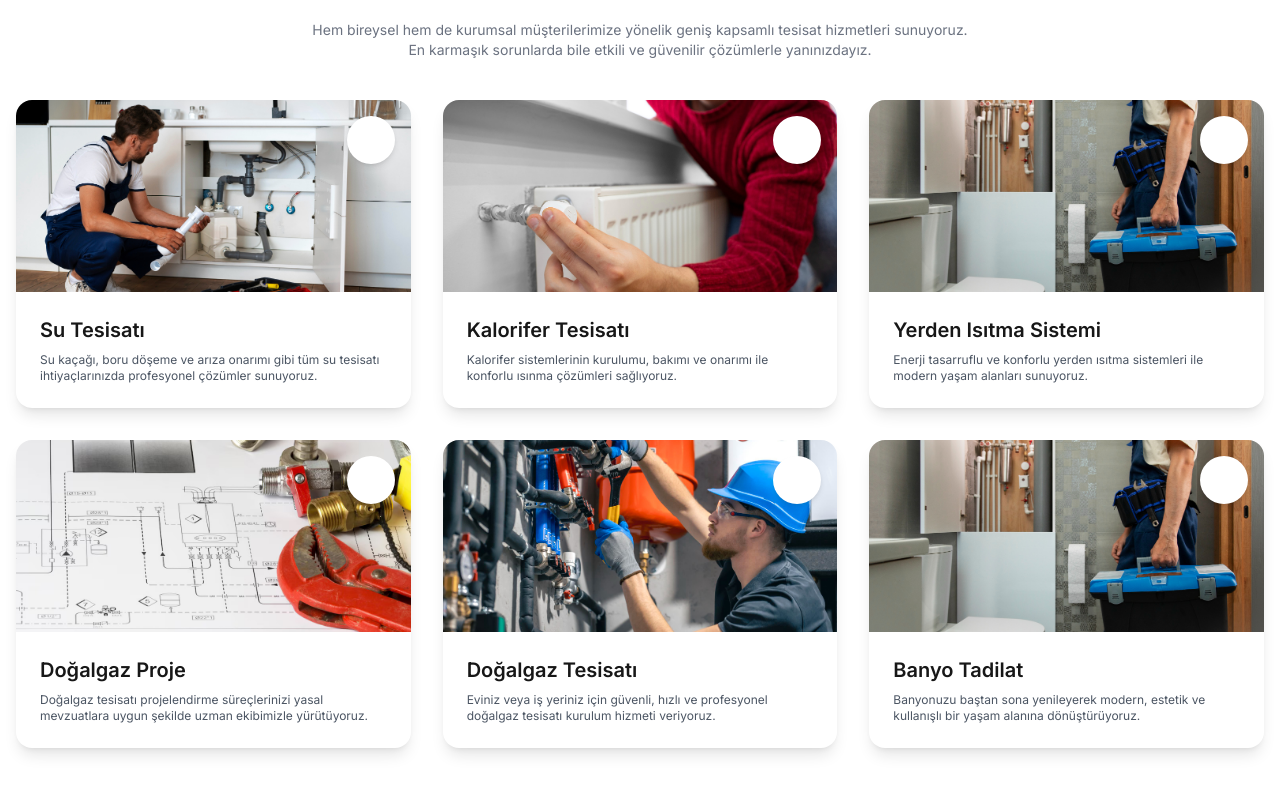
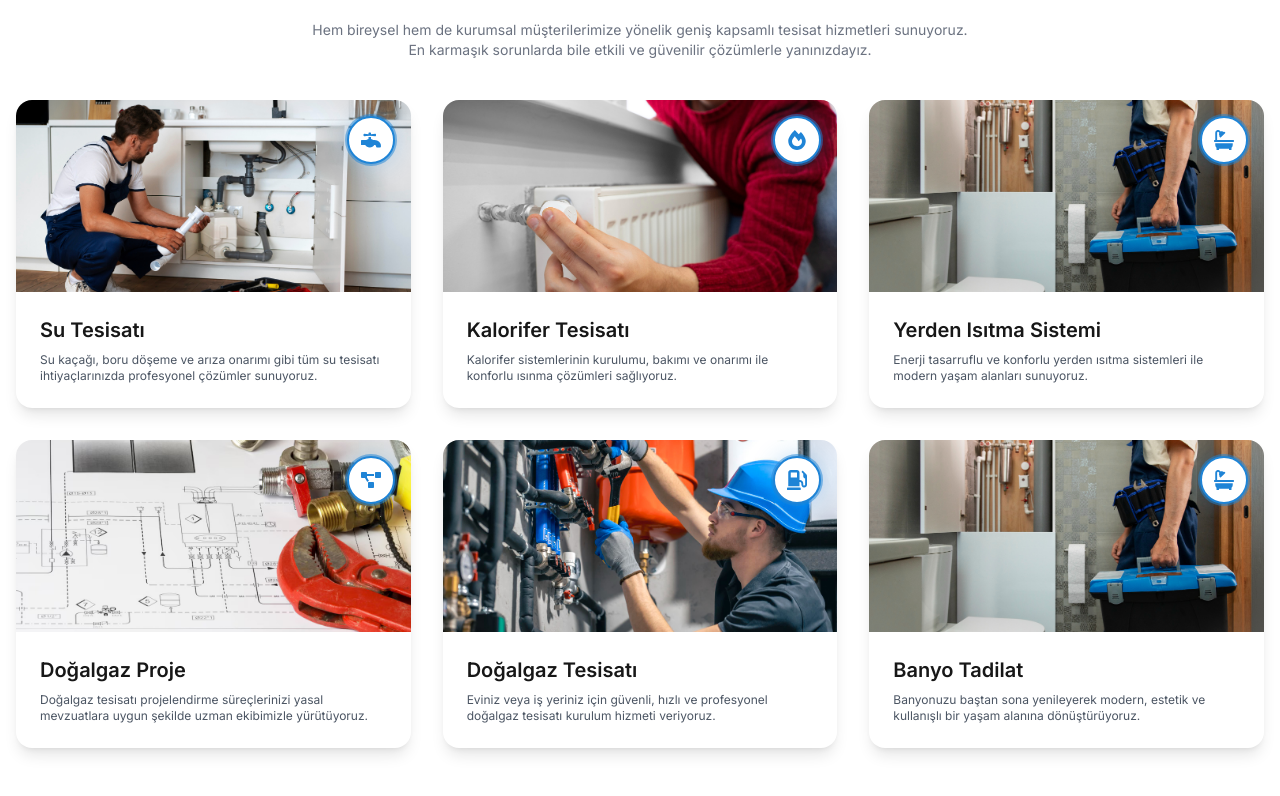
Before and after one commit to seval2016/NaturalGasProject, a Next.js app: page / in a window 1280 px wide. Shown: the part 864-1660 px from the top of the page. Built offline with nearby package versions, Linux system fonts and the light colour scheme.

Commit message:
pages design

```diff
--- a/src/app/page.tsx
+++ b/src/app/page.tsx
@@ -25,7 +25,7 @@ export default function Home() {
       <section id="hakkimizda">
         <About />
       </section>
-      <div className="py-8" />
+      <div className="py-6" />
       <section id="iletisim">
         <ContactHero />
       </section>
--- a/src/components/Services.tsx
+++ b/src/components/Services.tsx
@@ -1,16 +1,15 @@
 import React from 'react';
 import servicesData from '../data/services.json';
-import { FaTools, FaWrench, FaGasPump, FaWater, FaFire, FaHome } from 'react-icons/fa';
+import { FaFaucet, FaFireAlt, FaBath, FaProjectDiagram, FaGasPump } from 'react-icons/fa';
 import SectionTitle from './SectionTitle';
 import styles from '../styles/services.module.css';
 
 const iconMap: { [key: string]: React.ReactNode } = {
-  "tools": <FaTools className={styles.icon} />,
-  "wrench": <FaWrench className={styles.icon} />,
-  "gas": <FaGasPump className={styles.icon} />,
-  "water": <FaWater className={styles.icon} />,
-  "fire": <FaFire className={styles.icon} />,
-  "home": <FaHome className={styles.icon} />
+  "FaFaucet": <FaFaucet className={styles.icon} />,
+  "FaFireAlt": <FaFireAlt className={styles.icon} />,
+  "FaBath": <FaBath className={styles.icon} />,
+  "FaProjectDiagram": <FaProjectDiagram className={styles.icon} />,
+  "FaGasPump": <FaGasPump className={styles.icon} />
 };
 
 const Services = () => {
@@ -31,9 +30,7 @@ const Services = () => {
                 className={`${styles.image} group-hover:scale-110`}
               />
               <div className={styles.iconContainer}>
-                <div className={styles.icon}>
-                  {iconMap[service.icon]}
-                </div>
+                {iconMap[service.icon]}
               </div>
             </div>
             <div className={styles.content}>
--- a/src/styles/services.module.css
+++ b/src/styles/services.module.css
@@ -19,11 +19,11 @@
 }
 
 .iconContainer {
-  @apply absolute top-4 right-4 bg-white p-3 rounded-full shadow-md;
+  @apply absolute top-4 right-4 bg-white p-3 rounded-full shadow-md flex items-center justify-center border-2 border-[#1f84d6] shadow-[0_0_25px_rgba(31,132,214,0.3)] ring-2 ring-[#1f84d6] ring-opacity-50;
 }
 
 .icon {
-  @apply text-[#1f84d6] w-6 h-6;
+  @apply text-[#1f84d6] text-xl;
 }
 
 .content {
```
